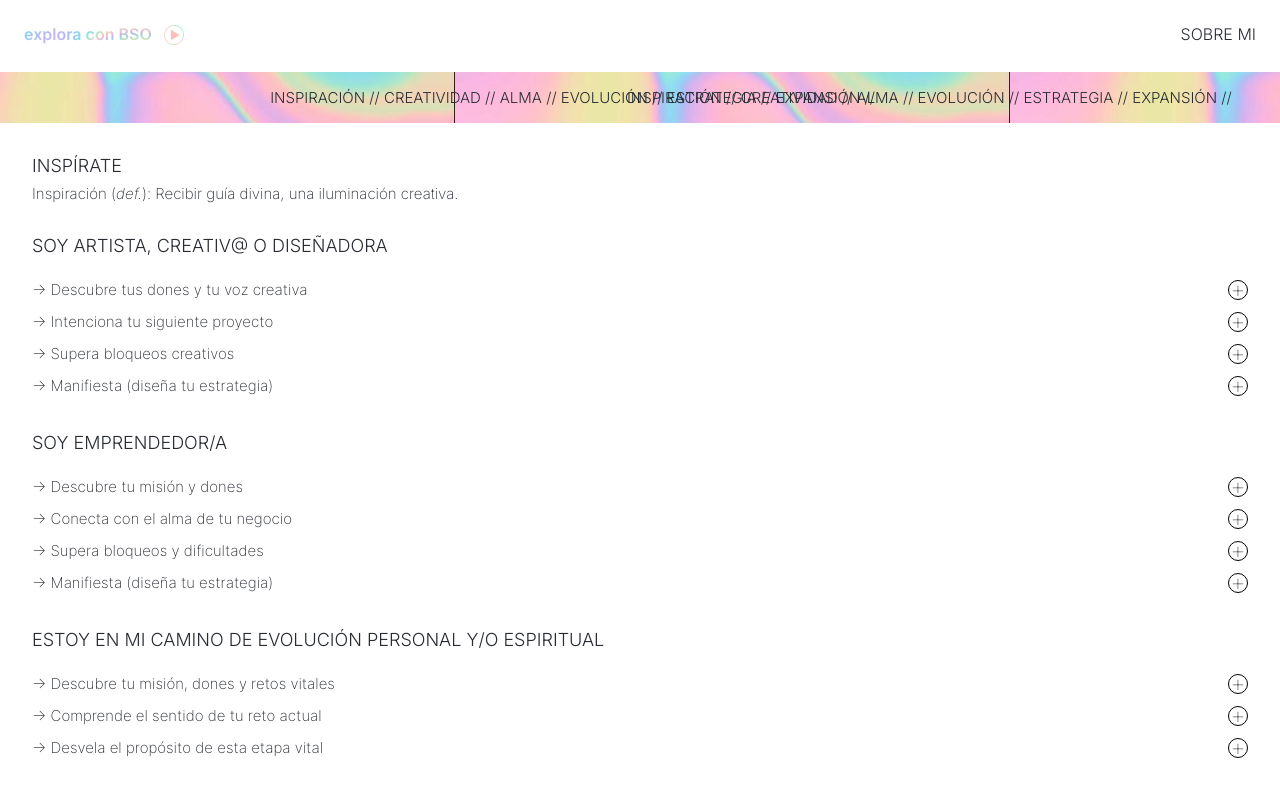
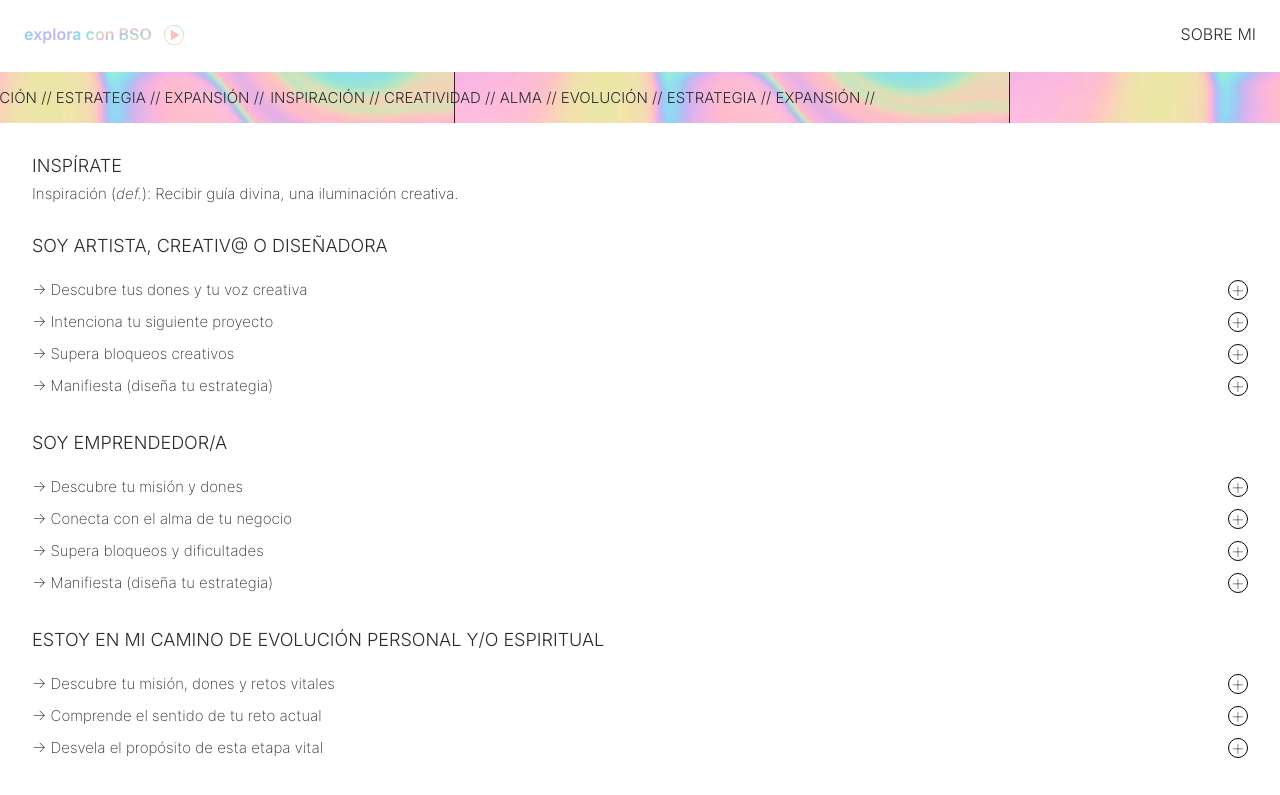
Before and after one commit to vicentegarcya/jimenagonzalez.in, a Next.js app: page / in a window 1280 px wide. Shown: the top 795 px of the page. Built offline with nearby package versions, Linux system fonts and the light colour scheme.

Commit message:
solve banner animation problem

```diff
--- a/styles/Home.module.css
+++ b/styles/Home.module.css
@@ -26,35 +26,14 @@
   margin-right: 6px;
 }
 
-.text_1 {
+.keywords > p {
   display: inline-block;
-  /* Apply animation to this element */
-  animation: scrolling-left1 20s linear infinite;
+  animation: scrollText 10s infinite linear;
 }
 
-.text_2 {
-  display: inline-block;
-  /* Apply animation to this element */
-  animation: scrolling-left2 20s linear infinite;
-  animation-delay: 10s;
-}
-
-/* scrolling-left is continuous/repeatly text */
-@keyframes scrolling-left1 {
-  0% {
-    transform: translateX(100%);
-  }
-  100% {
-    transform: translateX(-100%);
-  }
-}
-@keyframes scrolling-left2 {
-  0% {
-    transform: translateX(0%);
-  }
-  100% {
-    transform: translateX(-200%);
-  }
+@keyframes scrollText {
+  from   { transform: translateX(0%); }
+  to { transform: translateX(-100%); }
 }
 
 /* SERVICIOS SECTION */
```
Also changed, not shown: styles/Me.module.css (+5 -20 lines).
